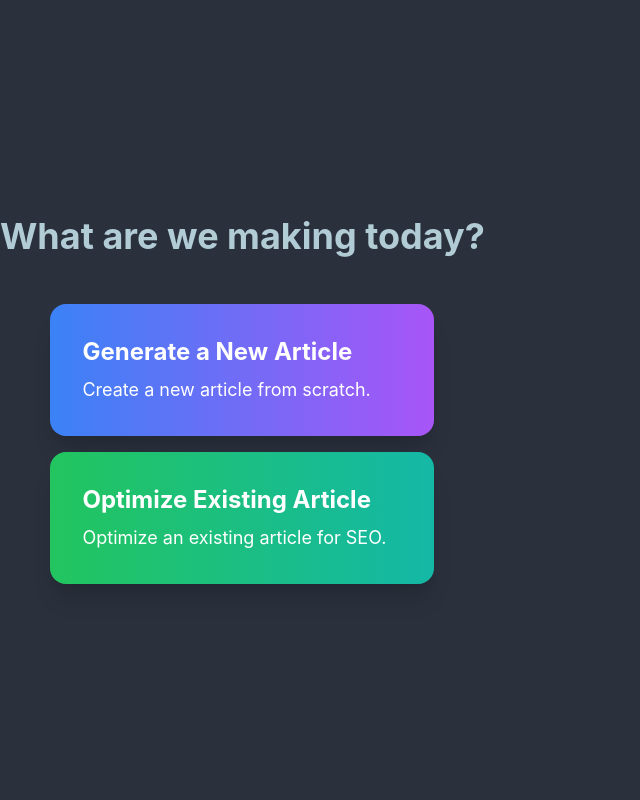
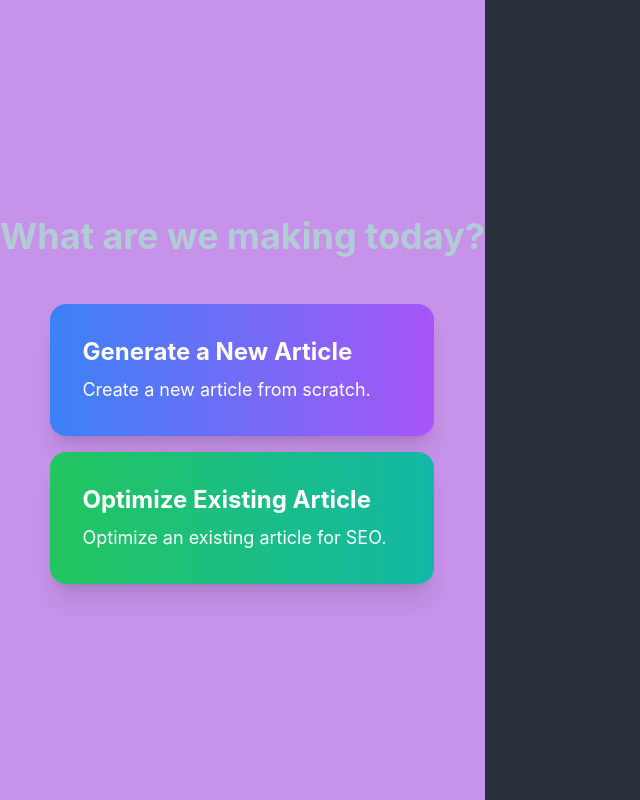
Before and after one commit to Phronesis255/NMW-FAST, a React (Vite) app in the folder frontend/: page / in a window 1280 px wide. Shown: the whole page, without its empty margins (0-640 px from the left). Built offline with nearby package versions, Linux system fonts and the light colour scheme.

Commit message:
more design changes

```diff
--- a/frontend/src/components/HomePage.jsx
+++ b/frontend/src/components/HomePage.jsx
@@ -2,7 +2,7 @@
 
 const HomePage = ({ onSelect }) => {
     return (
-        <div className="flex flex-col justify-center items-center h-screen">
+        <div className="flex flex-col justify-center items-center h-screen bg-accent">
             <h1 className="text-4xl font-bold mb-12">What are we making today?</h1>
             <div
                 className="card w-96 bg-gradient-to-r from-blue-500 to-purple-500 text-white shadow-xl mb-4 cursor-pointer transform transition-transform hover:scale-105"
```
